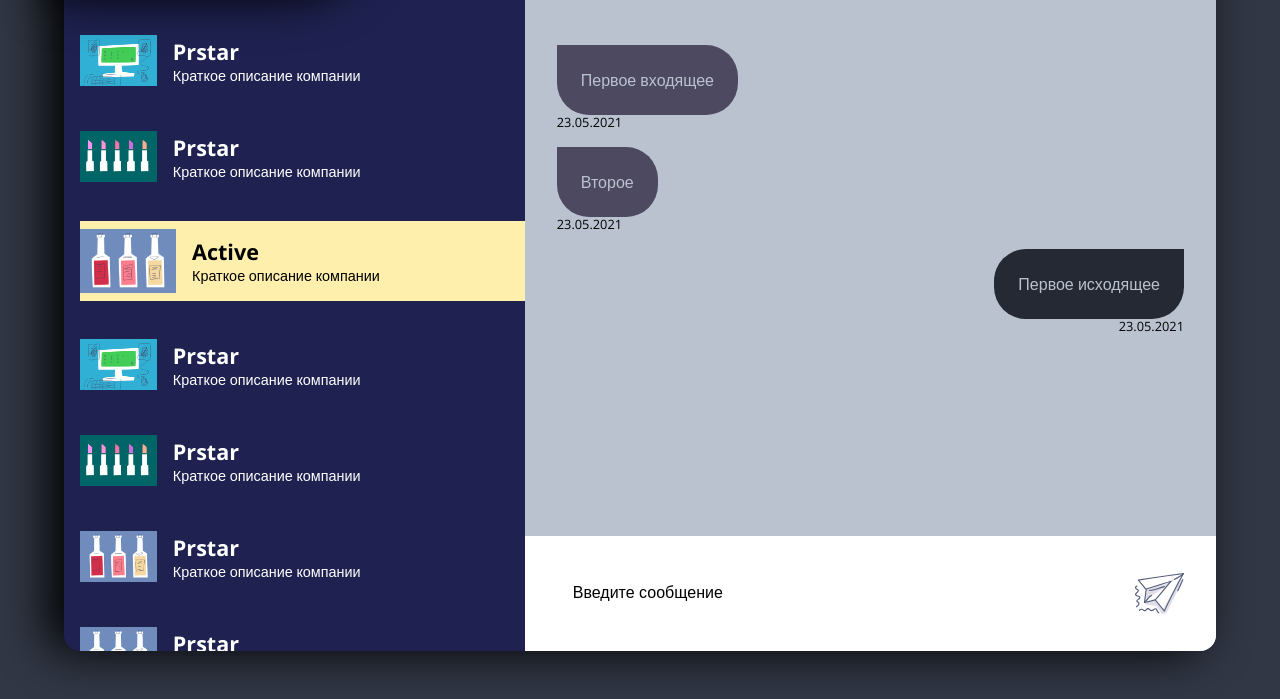
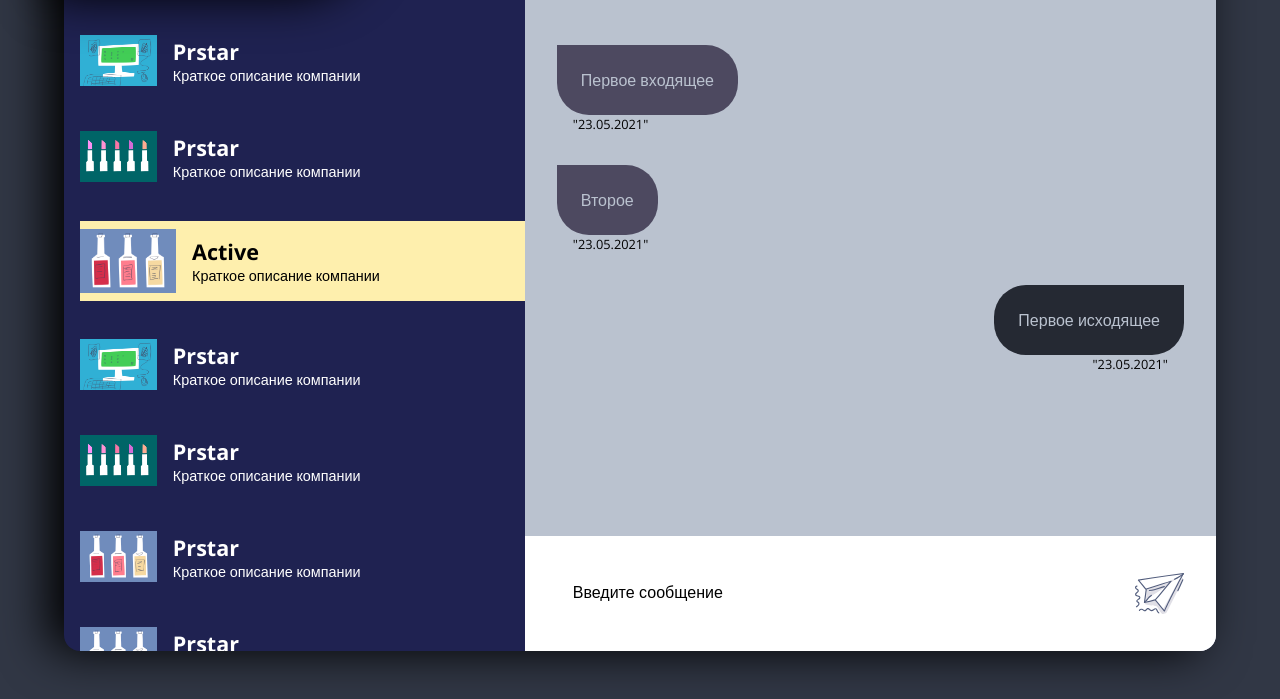
Before and after one commit to Shartzzz-work/dualbiz.dev, a website: page pages/messagies.html in a window 1280 px wide. Shown: the part 232-931 px from the top of the page. Drawn offline with nearby package versions, Linux system fonts and the light colour scheme.

Commit message:
подправил вывод даты в сообщениях

```diff
--- a/pages/messagies.html
+++ b/pages/messagies.html
@@ -170,11 +170,22 @@
             <p class="input__bubble">
               Первое входящее
             </p>
+            <p class="input__bubble__after">
+              "23.05.2021"
+            </p>
+
             <p class="input__bubble">
               Второе
             </p>
+            <p class="input__bubble__after">
+              "23.05.2021"
+            </p>
+
             <p class="output__bubble">
               Первое исходящее
+            </p>
+            <p class="output__bubble__after">
+              "23.05.2021"
             </p>
           </div>
           <div class="massage__footer">
--- a/scss/sections/messagies.scss
+++ b/scss/sections/messagies.scss
@@ -152,13 +152,11 @@
     border-radius: 0 2rem 2rem 2rem;
   }
 
-  .input__bubble::after {
-    content: "23.05.2021";
-    position: absolute;
-    bottom: -1rem;
-    left: 0;
+  .input__bubble__after {
+    position: relative;
+    bottom: 1rem;
+    left: 1rem;
     font-size: 0.8rem;
-    color: #000;
   }
 
   .output__bubble {
@@ -171,13 +169,12 @@
     border-radius: 2rem 0 2rem 2rem;
   }
 
-  .output__bubble::after {
-    content: "23.05.2021";
-    position: absolute;
-    bottom: -1rem;
-    right: 0;
+  .output__bubble__after {
+    position: relative;
+    align-self: flex-end;
+    bottom: 1rem;
+    right: 1rem;
     font-size: 0.8rem;
-    color: #000;
   }
 }
 
```
Also changed, not shown: style.css.
